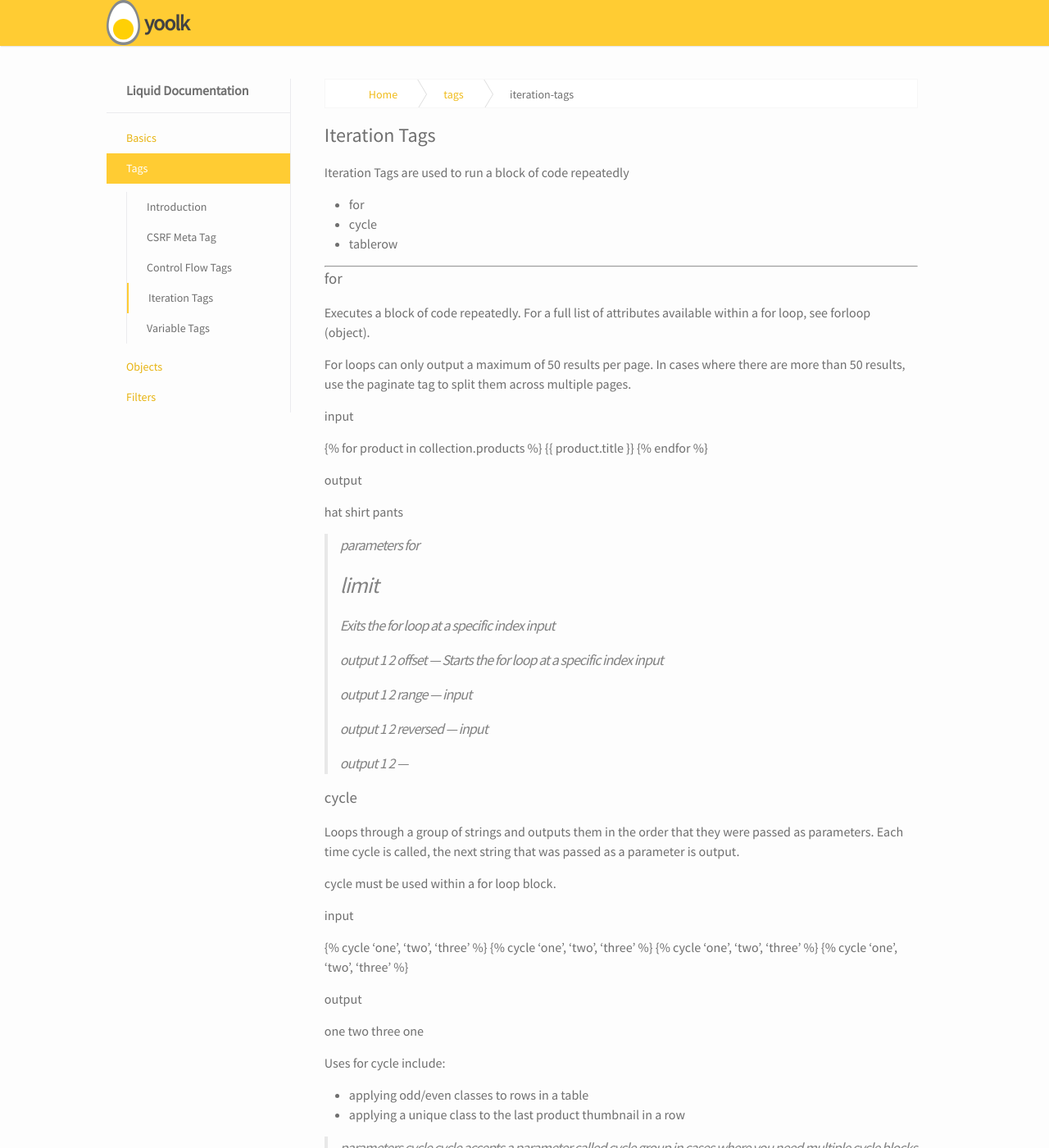
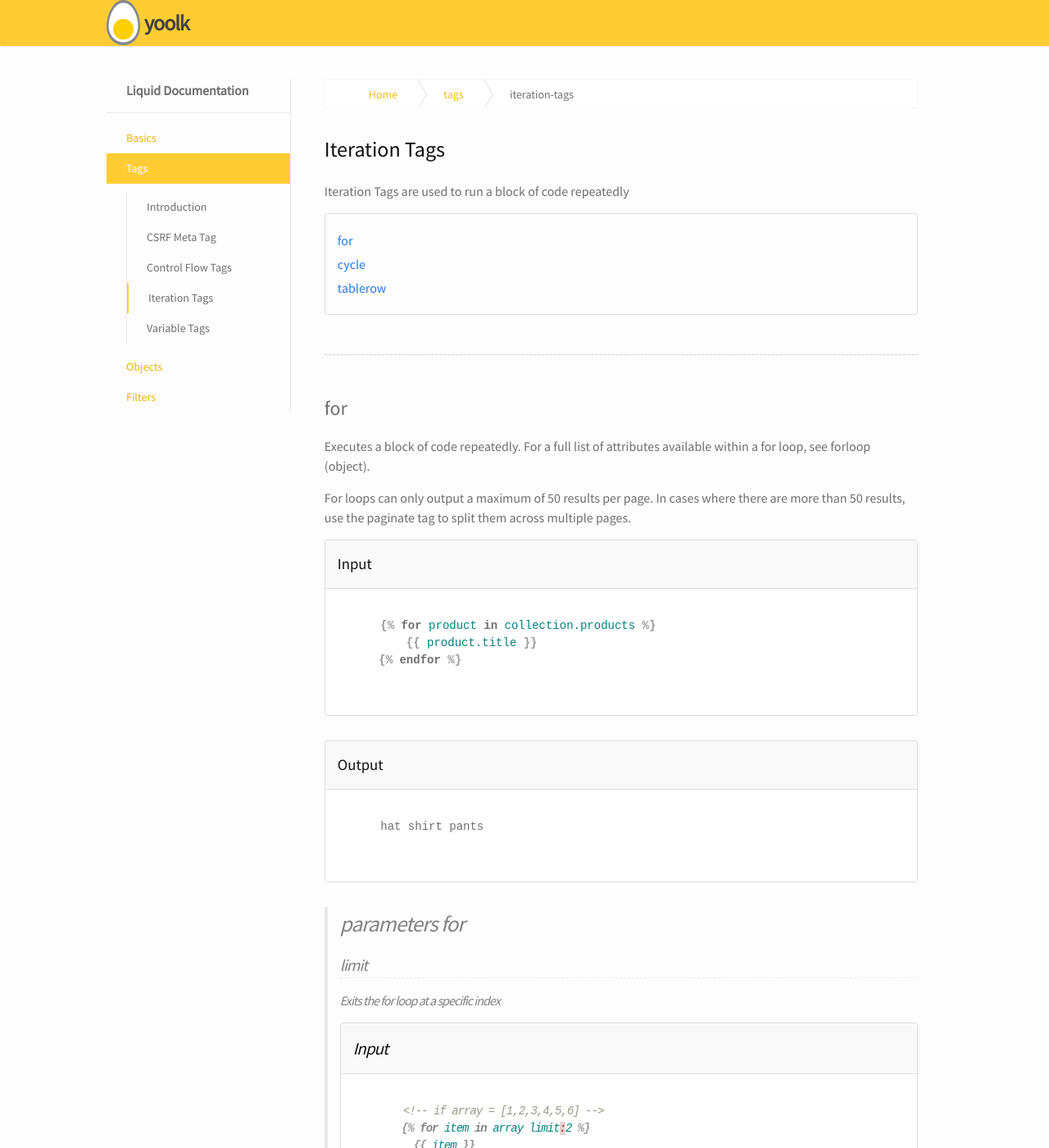
Before and after one commit to yoolk/liquid-documentation, a Jekyll site: the page built from tags/iteration-tags/index.markdown, in a window 1280 px wide and 1400 px high. Shown: the whole window at 82% size. Built offline with Jekyll 4.4.1, drawn with Linux system fonts in a browser that asks for light colours; some of the changed text lies outside the part shown.

Commit message:
add and update style iteration tags page

```diff
--- a/_sass/_layout.scss
+++ b/_sass/_layout.scss
@@ -77,6 +77,15 @@
 .site-logo {
   float: left;
   margin-right: 5px;
+}
+
+
+.sub-section-title {
+  border-bottom: 1px dashed #ebebeb;
+  font-size: 20px;
+}
+.sub-section-title + p {
+  font-size: 16px;
 }
 
 .tags {
--- a/_sass/_panel.scss
+++ b/_sass/_panel.scss
@@ -1,6 +1,7 @@
 .panel {
   border-radius: 3px;
   border: 1px solid $panel-border-color;
+  margin-bottom: 30px;
 }
 .panel-header {
   margin: 0;
--- a/tags/iteration-tags/index.markdown
+++ b/tags/iteration-tags/index.markdown
@@ -2,270 +2,454 @@
   layout: nav_basics
 ---
 
-## Iteration Tags
+<h2 class="section-title">Iteration Tags</h2>
 
 Iteration Tags are used to run a block of code repeatedly
 
-- for
-- cycle
-- tablerow
+<div class="panel">
+  <div class="panel-body">
+    <ul>
+      <li>
+        <a href="#for">for</a>
+      </li>
+      <li>
+        <a href="#cycle">cycle</a>
+      </li>
+      <li>
+        <a href="#tablerow">tablerow</a>
+      </li>
+    </ul>
+  </div>
+</div>
 
----
-
-### for
+<h2 class="tags" id="for">for</h2>
 
 Executes a block of code repeatedly. For a full list of attributes available within a for loop, see forloop (object). <br>
 
 For loops can only output a maximum of 50 results per page. In cases where there are more than 50 results, use the paginate tag to split them across multiple pages.
 
-input
+<div class="panel">
+  <div class="panel-header">
+    <h3>Input</h3>
+  </div>
+  <div class="panel-body">
+    {% highlight django%}{% raw %}
+      {% for product in collection.products %}
+          {{ product.title }}
+      {% endfor %}
+    {% endraw %}{% endhighlight %}
+  </div>
+</div>
 
-{% raw %}
-  {% for product in collection.products %}
-       {{ product.title }}
-   {% endfor %}
-{% endraw %}
+<div class="panel">
+  <div class="panel-header">
+    <h3>Output</h3>
+  </div>
+  <div class="panel-body">
+    {% highlight django%}{% raw %}
+      hat shirt pants
+    {% endraw %}{% endhighlight %}
+  </div>
+</div>
 
-output
+<blockquote>
+  <h2>parameters for</h2>
+  <h5 class="sub-section-title">limit</h5>
+  <p>Exits the for loop at a specific index</p>
+  <div class="panel">
+    <div class="panel-header">
+      <h3>Input</h3>
+    </div>
+    <div class="panel-body">
+      {% highlight django%}{% raw %}
+        <!-- if array = [1,2,3,4,5,6] -->
+        {% for item in array limit:2 %}
+          {{ item }}
+        {% endfor %}
+      {% endraw %}{% endhighlight %}
+    </div>
+  </div>
 
-{% raw %}
-  hat shirt pants
-{% endraw %}
+  <div class="panel">
+    <div class="panel-header">
+      <h3>Output</h3>
+    </div>
+    <div class="panel-body">
+      {% highlight django%}{% raw %}
+        1 2
+      {% endraw %}{% endhighlight %}
+    </div>
+  </div>
 
-> parameters for
->
-> limit
-> ---
-> Exits the for loop at a specific index
-> input
->  {% for item in array limit:2 %}
->    {{ item }}
->  {% endfor %}
-> output
-> 1 2
-> offset
-> ---
-> Starts the for loop at a specific index
-> input
->  {% for item in array limit:2 %}
->    {{ item }}
->  {% endfor %}
-> output
-> 1 2
-> range
-> ---
-> input
->  {% for item in array limit:2 %}
->    {{ item }}
->  {% endfor %}
-> output
-> 1 2
-> reversed
-> ---
-> input
->  {% for item in array limit:2 %}
->    {{ item }}
->  {% endfor %}
-> output
-> 1 2
----
+  <h5 class="sub-section-title">offset</h5>
+  <p>Starts the for loop at a specific index.</p>
+  <div class="panel">
+    <div class="panel-header">
+      <h3>Input</h3>
+    </div>
+    <div class="panel-body">
+      {% highlight django%}{% raw %}
+        <!-- if array = [1,2,3,4,5,6] -->
+        {% for item in array offset:2 %}
+          {{ item }}
+        {% endfor %}
+      {% endraw %}{% endhighlight %}
+    </div>
+  </div>
 
-### cycle
+  <div class="panel">
+    <div class="panel-header">
+      <h3>Output</h3>
+    </div>
+    <div class="panel-body">
+      {% highlight django%}{% raw %}
+        3 4
+      {% endraw %}{% endhighlight %}
+    </div>
+  </div>
+
+  <h5 class="sub-section-title">range</h5>
+  <p>Defines a range of numbers to loop through. The range can be defined by both literal and variable numbers.</p>
+  <div class="panel">
+    <div class="panel-header">
+      <h3>Input</h3>
+    </div>
+    <div class="panel-body">
+      {% highlight django%}{% raw %}
+        {% assign num = 4 %}
+        {% for i in (1..num) %}
+          {{ i }}
+        {% endfor %}
+
+        {% for i in (3..5) %}
+          {{ i }}
+        {% endfor %}
+      {% endraw %}{% endhighlight %}
+    </div>
+  </div>
+
+  <div class="panel">
+    <div class="panel-header">
+      <h3>Output</h3>
+    </div>
+    <div class="panel-body">
+      {% highlight django%}{% raw %}
+        1 2 3 4
+        3 4 5
+      {% endraw %}{% endhighlight %}
+    </div>
+  </div>
+
+  <h5 class="sub-section-title">reversed</h5>
+  <p>Reverses the order of the for loop.</p>
+  <div class="panel">
+    <div class="panel-header">
+      <h3>Input</h3>
+    </div>
+    <div class="panel-body">
+      {% highlight django%}{% raw %}
+        <!-- if array = [1,2,3,4,5,6] -->
+        {% for item in array reversed %}
+            {{ item }}
+        {% endfor %}
+      {% endraw %}{% endhighlight %}
+    </div>
+  </div>
+
+  <div class="panel">
+    <div class="panel-header">
+      <h3>Output</h3>
+    </div>
+    <div class="panel-body">
+      {% highlight django%}{% raw %}
+        6 5 4 3 2 1
+      {% endraw %}{% endhighlight %}
+    </div>
+  </div>
+</blockquote>
+
+
+<h2 class="tags" id="cycle">cycle</h2>
 
 Loops through a group of strings and outputs them in the order that they were passed as parameters. Each time cycle is called, the next string that was passed as a parameter is output. <br>
 
 cycle must be used within a for loop block.
 
-input
+<div class="panel">
+  <div class="panel-header">
+    <h3>Input</h3>
+  </div>
+  <div class="panel-body">
+    {% highlight django%}{% raw %}
+      {% cycle 'one', 'two', 'three' %}
+      {% cycle 'one', 'two', 'three' %}
+      {% cycle 'one', 'two', 'three' %}
+      {% cycle 'one', 'two', 'three' %}
+    {% endraw %}{% endhighlight %}
+  </div>
+</div>
 
-{% raw %}
-  {% cycle 'one', 'two', 'three' %}
-  {% cycle 'one', 'two', 'three' %}
-  {% cycle 'one', 'two', 'three' %}
-  {% cycle 'one', 'two', 'three' %}
-{% endraw %}
+<div class="panel">
+  <div class="panel-header">
+    <h3>Output</h3>
+  </div>
+  <div class="panel-body">
+    {% highlight django%}{% raw %}
+      one
+      two
+      three
+      one
+    {% endraw %}{% endhighlight %}
+  </div>
+</div>
 
-output
-
-{% raw %}
-  one
-  two
-  three
-  one
-{% endraw %}
 Uses for cycle include:
 + applying odd/even classes to rows in a table
 + applying a unique class to the last product thumbnail in a row
 
-> parameters cycle
-> cycle accepts a parameter called cycle group in cases where you need multiple cycle blocks in one template. If no name is supplied for the cycle group, then it is assumed that multiple calls with the same parameters are one group.
-The example below shows why cycle groups are necessary when there are multiple instances of the cycle block.
-> input
->  {% raw %}<ul>
-    {% for product in collections.collection-1.products %}
-      <li{% cycle ' style="clear:both;"', '', '', ' class="last"' %}>
-        <a href="{{ product.url | within: collection }}">
-          <img src="{{ product.featured_image.src | product_img_url: 'medium' }}" alt="{{ product.featured_image.alt }}" />
-        </a>
-      </li>
-    {% endfor %}
-    </ul>
-    <ul>
-    {% for product in collections.collection-2.products %}
-      <li{% cycle ' style="clear:both;"', '', '', ' class="last"' %}>
-        <a href="{{ product.url | within: collection }}">
-          <img src="{{ product.featured_image.src | product_img_url: 'medium' }}" alt="{{ product.featured_image.alt }}" />
-        </a>
-      </li>
-    {% endfor %}
-    </ul> {% endraw %}
-> In the code above, if the first collection only has two products, the second collection loop will continue the cycle where the first one left off. This will result in this undesired output:
-> {% raw %}<ul style="clear:both">
->    <li></li>
->  </ul>
-> <ul>
->    <li></li>
->    <li class="last"></li>
->    <li style="clear:both"></li>
->    <li></li>
->  </ul>{% endraw %}
->
-> To avoid this, cycle groups are used for each cycle block, as shown below.
-> {% raw %}<ul>
->  {% for product in collections.collection-1.products %}
->    <li{% cycle 'group1': ' style="clear:both;"', '', '', ' class="last"' %}>
->      <a href="{{ product.url | within: collection }}">
->        <img src="{{ product.featured_image.src | product_img_url: "medium" }}" alt="{{ product.featured_image.alt }}" />
->      </a>
->    </li>
->  {% endfor %}
->  </ul>
-> <ul>
->  {% for product in collections.collection-2.products %}
->    <li{% cycle 'group2': ' style="clear:both;"', '', '', ' class="last"' %}>
->      <a href="{{ product.url | within: collection }}">
->        <img src="{{ product.featured_image.src | product_img_url: "medium" }}" alt="{{ product.featured_image.alt }}" />
->      </a>
->    </li>
->  {% endfor %}
->  </ul>{% endraw %}
-> With the code above, the two cycle blocks are independent of each other. The result is shown below:
-> <ul>
->    <li style="clear:both"></li>
->    <li></li>
->  </ul>
->  <ul>
->    <li style="clear:both"></li>
->    <li></li>
->    <li></li>
->    <li class="last"></li>
->  </ul>
+<blockquote>
+  <h2>parameters cycle</h2>
+  <p>cycle accepts a parameter called cycle group in cases where you need multiple cycle blocks in one template. If no name is supplied for the cycle group, then it is assumed that multiple calls with the same parameters are one group.
+The example below shows why cycle groups are necessary when there are multiple instances of the cycle block.</p>
+  <div class="panel">
+    <div class="panel-body">
+      {% highlight django%}{% raw %}
+        <ul>
+        {% for product in collections.collection-1.products %}
+          <li{% cycle ' style="clear:both;"', '', '', ' class="last"' %}>
+            <a href="{{ product.url | within: collection }}">
+              <img src="{{ product.featured_image.src | product_img_url: 'medium' }}" alt="{{ product.featured_image.alt }}" />
+            </a>
+          </li>
+        {% endfor %}
+        </ul>
+        <ul>
+        {% for product in collections.collection-2.products %}
+          <li{% cycle ' style="clear:both;"', '', '', ' class="last"' %}>
+            <a href="{{ product.url | within: collection }}">
+              <img src="{{ product.featured_image.src | product_img_url: 'medium' }}" alt="{{ product.featured_image.alt }}" />
+            </a>
+          </li>
+        {% endfor %}
+        </ul>
+      {% endraw %}{% endhighlight %}
+    </div>
+  </div>
 
----
+  <p>In the code above, if the first collection only has two products, the second collection loop will continue the cycle where the first one left off. This will result in this undesired output:</p>
 
-### tablerow
+  <div class="panel">
+    <div class="panel-body">
+      {% highlight django%}{% raw %}
+        <ul style="clear:both">
+          <li></li>
+        </ul>
+        <ul>
+          <li></li>
+          <li class="last"></li>
+          <li style="clear:both"></li>
+          <li></li>
+        </ul>
+      {% endraw %}{% endhighlight %}
+    </div>
+  </div>
+
+  <div class="panel">
+    <div class="panel-body">
+      {% highlight django%}{% raw %}
+        <ul>
+        {% for product in collections.collection-1.products %}
+          <li{% cycle 'group1': ' style="clear:both;"', '', '', ' class="last"' %}>
+            <a href="{{ product.url | within: collection }}">
+              <img src="{{ product.featured_image.src | product_img_url: "medium" }}" alt="{{ product.featured_image.alt }}" />
+            </a>
+          </li>
+        {% endfor %}
+        </ul>
+        <ul>
+        {% for product in collections.collection-2.products %}
+          <li{% cycle 'group2': ' style="clear:both;"', '', '', ' class="last"' %}>
+            <a href="{{ product.url | within: collection }}">
+              <img src="{{ product.featured_image.src | product_img_url: "medium" }}" alt="{{ product.featured_image.alt }}" />
+            </a>
+          </li>
+        {% endfor %}
+        </ul>
+      {% endraw %}{% endhighlight %}
+    </div>
+  </div>
+
+  <p>With the code above, the two cycle blocks are independent of each other. The result is shown below:</p>
+
+  <div class="panel">
+    <div class="panel-body">
+      {% highlight django%}{% raw %}
+        <ul>
+          <li style="clear:both"></li>
+          <li></li>
+        </ul>
+        <!-- new cycle group starts! -->
+        <ul>
+          <li style="clear:both"></li>
+          <li></li>
+          <li></li>
+          <li class="last"></li>
+        </ul>
+      {% endraw %}{% endhighlight %}
+    </div>
+  </div>
+</blockquote>
+
+<h2 class="tags" id="tablerow">tablerow</h2>
 
 Generates an HTML <table>. Must be wrapped in an opening <table> and closing </table> HTML tags. For a full list of attributes available within a tablerow loop, see tablerow (object)
 
-input
+<div class="panel">
+  <div class="panel-header">
+    <h3>Input</h3>
+  </div>
+  <div class="panel-body">
+    {% highlight django%}{% raw %}
+      <table>
+      {% tablerow product in collection.products %}
+        {{ product.title }}
+      {% endtablerow %}
+      </table>
+    {% endraw %}{% endhighlight %}
+  </div>
+</div>
 
-{% raw %}
-  <table>
-  {% tablerow product in collection.products %}
-    {{ product.title }}
-  {% endtablerow %}
-  </table>
-{% endraw %}
+<div class="panel">
+  <div class="panel-header">
+    <h3>Output</h3>
+  </div>
+  <div class="panel-body">
+    {% highlight django%}{% raw %}
+      <table>
+          <tr class="row1">
+              <td class="col1">
+                  Cool Shirt
+              </td>
+              <td class="col2">
+                  Alien Poster
+              </td>
+              <td class="col3">
+                  Batman Poster
+              </td>
+              <td class="col4">
+                  Bullseye Shirt
+              </td>
+              <td class="col5">
+                  Another Classic Vinyl
+              </td>
+              <td class="col6">
+                  Awesome Jeans
+              </td>
+          </tr>
+      </table>
+    {% endraw %}{% endhighlight %}
+  </div>
+</div>
 
-output
 <blockquote>
-  {% highlight html %}
-    <table>
-        <tr class="row1">
-            <td class="col1">
-                Cool Shirt
-            </td>
-            <td class="col2">
-                Alien Poster
-            </td>
-            <td class="col3">
-                Batman Poster
-            </td>
-            <td class="col4">
-                Bullseye Shirt
-            </td>
-            <td class="col5">
-                Another Classic Vinyl
-            </td>
-            <td class="col6">
-                Awesome Jeans
-            </td>
-        </tr>
-    </table>
-  {% endhighlight %}
+  <h2>parameters tablerow</h2>
+  <h5 class="sub-section-title">cols</h5>
+  <p>Defines how many columns the tables should have.</p>
+  <div class="panel">
+    <div class="panel-header">
+      <h3>Input</h3>
+    </div>
+    <div class="panel-body">
+      {% highlight django%}{% raw %}
+        {% tablerow product in collection.products cols:2 %}
+          {{ product.title }}
+        {% endtablerow %}
+      {% endraw %}{% endhighlight %}
+    </div>
+  </div>
+
+  <div class="panel">
+    <div class="panel-header">
+      <h3>Output</h3>
+    </div>
+    <div class="panel-body">
+      {% highlight django%}{% raw %}
+        <table>
+          <tr class="row1">
+              <td class="col1">
+                  Cool Shirt
+              </td>
+              <td class="col2">
+                  Alien Poster
+              </td>
+          </tr>
+          <tr class="row2">
+              <td class="col1">
+                  Batman Poster
+              </td>
+              <td class="col2">
+                  Bullseye Shirt
+              </td>
+          </tr>
+          <tr class="row3">
+              <td class="col1">
+                  Another Classic Vinyl
+              </td>
+              <td class="col2">
+                  Awesome Jeans
+              </td>
+          </tr>
+        </table>
+      {% endraw %}{% endhighlight %}
+    </div>
+  </div>
+
+  <h5 class="sub-section-title">limit</h5>
+  <p>Exits the tablerow after a specific index</p>
+  <div class="panel">
+    <div class="panel-body">
+      {% highlight django%}{% raw %}
+        {% tablerow product in collection.products cols:2 limit:3 %}
+          {{ product.title }}
+        {% endtablerow %}
+      {% endraw %}{% endhighlight %}
+    </div>
+  </div>
+
+  <h5 class="sub-section-title">offset</h5>
+  <p>Starts the tablerow after a specific index.</p>
+  <div class="panel">
+    <div class="panel-body">
+      {% highlight django%}{% raw %}
+        {% tablerow product in collection.products cols:2 offset:3 %}
+          {{ product.title }}
+        {% endtablerow %}
+      {% endraw %}{% endhighlight %}
+    </div>
+  </div>
+
+  <h5 class="sub-section-title">range</h5>
+  <p>Defines a range of numbers to loop through. The range can be defined by both literal and variable numbers.</p>
+  <div class="panel">
+    <div class="panel-body">
+      {% highlight django%}{% raw %}
+        <!--variable number example-->
+
+        {% assign num = 4 %}
+        <table>
+        {% tablerow i in (1..num) %}
+          {{ i }}
+        {% endtablerow %}
+        </table>
+
+        <!--literal number example-->
+
+        <table>
+        {% tablerow i in (3..5) %}
+          {{ i }}
+        {% endtablerow %}
+        </table>
+      {% endraw %}{% endhighlight %}
+    </div>
+  </div>
 </blockquote>
-
-> parameters tablerow
->
-> cols
-> ---
-> Defines how many columns the tables should have.
-> input
-> {% tablerow product in collection.products cols:2 %}
->    {{ product.title }}
->  {% endtablerow %}
-> output
-> <table>
->    <tr class="row1">
->        <td class="col1">
->            Cool Shirt
->        </td>
->        <td class="col2">
->            Alien Poster
->        </td>
->    </tr>
->    <tr class="row2">
->        <td class="col1">
->            Batman Poster
->        </td>
->        <td class="col2">
->            Bullseye Shirt
->        </td>
->    </tr>
->    <tr class="row3">
->        <td class="col1">
->            Another Classic Vinyl
->        </td>
->        <td class="col2">
->            Awesome Jeans
->        </td>
->    </tr>
->  </table>
-> limit
-> ---
-> Exits the tablerow after a specific index
-> {% tablerow product in collection.products cols:2 limit:3 %}
->    {{ product.title }}
->  {% endtablerow %}
-> offset
-> ---
-> Starts the tablerow after a specific index.
-> {% tablerow product in collection.products cols:2 offset:3 %}
->    {{ product.title }}
->  {% endtablerow %}
-> range
-> ---
-> Defines a range of numbers to loop through. The range can be defined by both literal and variable numbers
-{% highlight html%}{% raw %}
-  {% assign num = 4 %}
-  <table>
-  {% tablerow i in (1..num) %}
-    {{ i }}
-  {% endtablerow %}
-  </table>
-  <table>
-  {% tablerow i in (3..5) %}
-    {{ i }}
-  {% endtablerow %}
-  </table>
-{% endraw %}{% endhighlight %}
```
